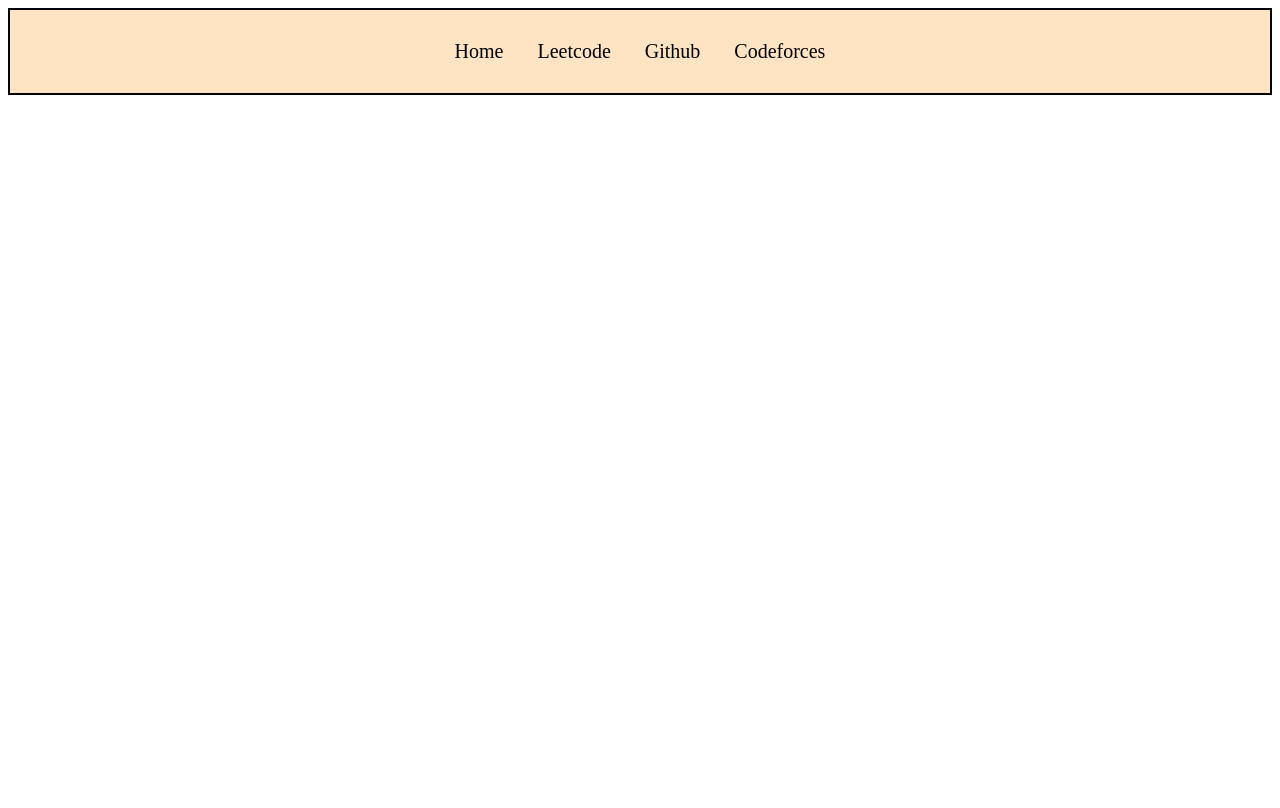
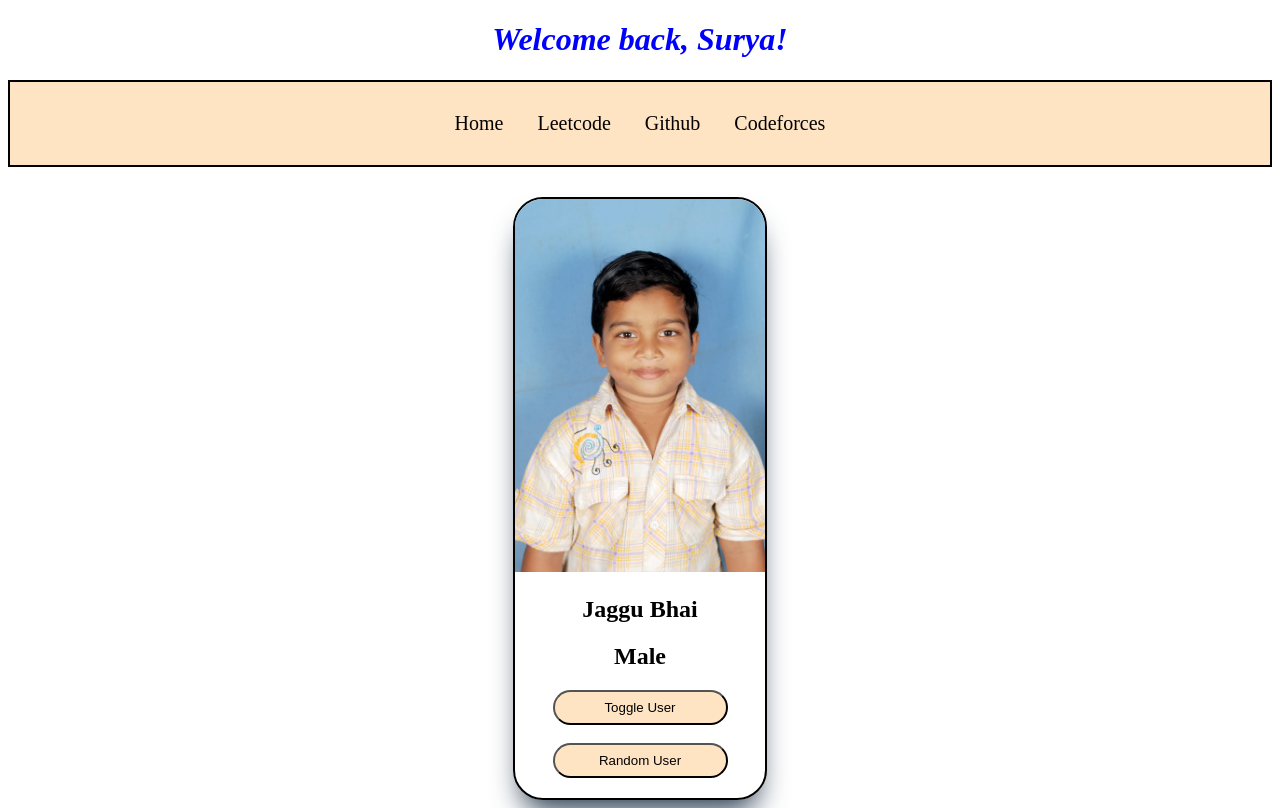
Before and after one commit to jagadeeshsurya7/web-development, a plain HTML site: page index.html in a window 1280 px wide. Drawn offline with Linux system fonts and the light colour scheme.

Commit message:
Added user card

```diff
--- a/index.css
+++ b/index.css
@@ -3,6 +3,7 @@
     font-style: oblique;
 }h1{
     color: red;
+    text-align: center;
 }.nav-bar{
     border-color: black;
     border-width: 2px;
@@ -20,4 +21,26 @@
     text-decoration: underline;
     background-color: black;
     font-size: 25px;
+}.card{
+    text-align: center;
+    border: 2px solid black;
+    width: 250px;
+    margin-left: auto;
+    margin-right: auto;
+    margin-top: 30px;
+    border-radius: 30px;
+    overflow: hidden;
+    padding-bottom: 20px;
+    box-shadow: rgb(38, 57, 77) 0px 20px 30px -10px;
+}.card img{
+    width: 250px;
+}.card button{
+    width: 70%;
+    padding: 8px;
+    border-radius: 30px;
+    background-color: bisque;
+}.card button:hover{
+    cursor: pointer;
+    background-color: black;
+    color: white;
 }
--- a/index.html
+++ b/index.html
@@ -7,8 +7,8 @@
     <link rel="stylesheet" href="index.css">
 </head>
 <body>
-    <!-- <h1 class="h1-tag">Hello, Surya!</h1>
-    <h1>Hello Bannu</h1>
+    <h1 class="h1-tag" ,s>Welcome back, Surya!</h1>
+    <!-- <h1>Hello Bannu</h1>
     <a href="https://github.com/jagadeeshsurya7">MY GITHUB</a> -->
     <div class="nav-bar">
         <a href="">Home</a>
@@ -16,5 +16,12 @@
         <a href="">Github</a>
         <a href="">Codeforces</a>
     </div>
+    <div class="card">
+        <img src="WhatsApp Image 2026-01-23 at 4.33.44 PM (25).jpeg" alt="Jaggu Bhai">
+        <h2>Jaggu Bhai</h2>
+        <h2>Male</h2>
+        <button>Toggle User</button><br>
+        <br><button>Random User</button>
+    </div>
 </body>
 </html>
```
Also changed, not shown: WhatsApp Image 2026-01-23 at 4.33.44 PM (25).jpeg (added).
